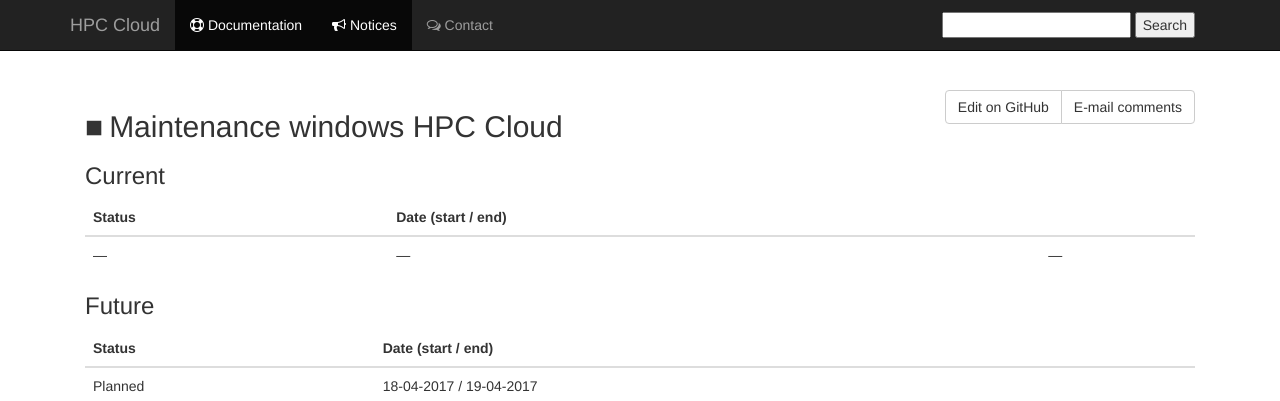
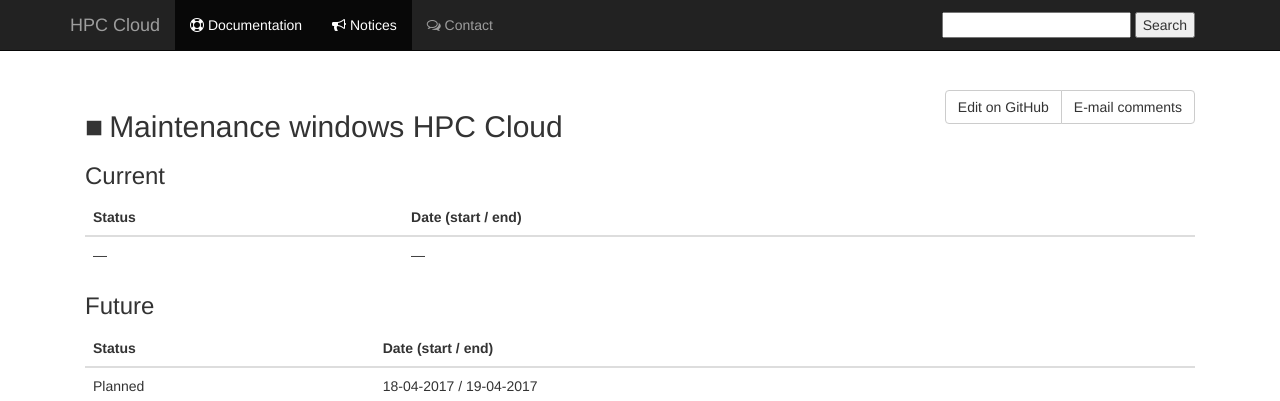
Before and after one commit to sara-nl/clouddocs, a Jekyll site: the page built from maintenance.markdown, in a window 1280 px wide. Shown: the top 401 px of the page. Built offline with Jekyll 4.4.1, drawn with Linux system fonts in a browser that asks for light colours; nearby versions of some CDN libraries; our own code applies the rules of GitHub Pages for plain Markdown files.

Commit message:
Update maintenance.markdown

```diff
--- a/maintenance.markdown
+++ b/maintenance.markdown
@@ -8,7 +8,7 @@ layout: default
 
 |   Status    |   Date (start / end)        |   |
 |:------------|:----------------------------|:--|
-|   &mdash;   |   &mdash;   | &mdash;  |
+|   &mdash;   |   &mdash;   |   |
 {: class="table"}
 
 ### Future
```
